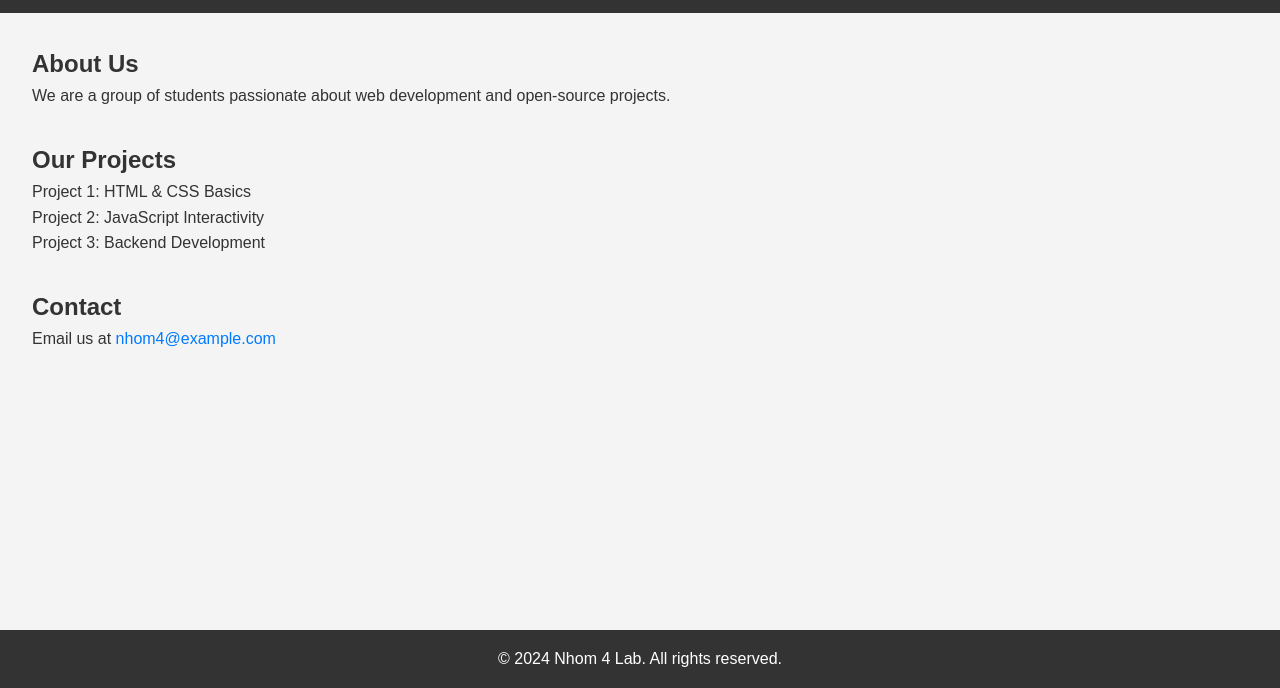
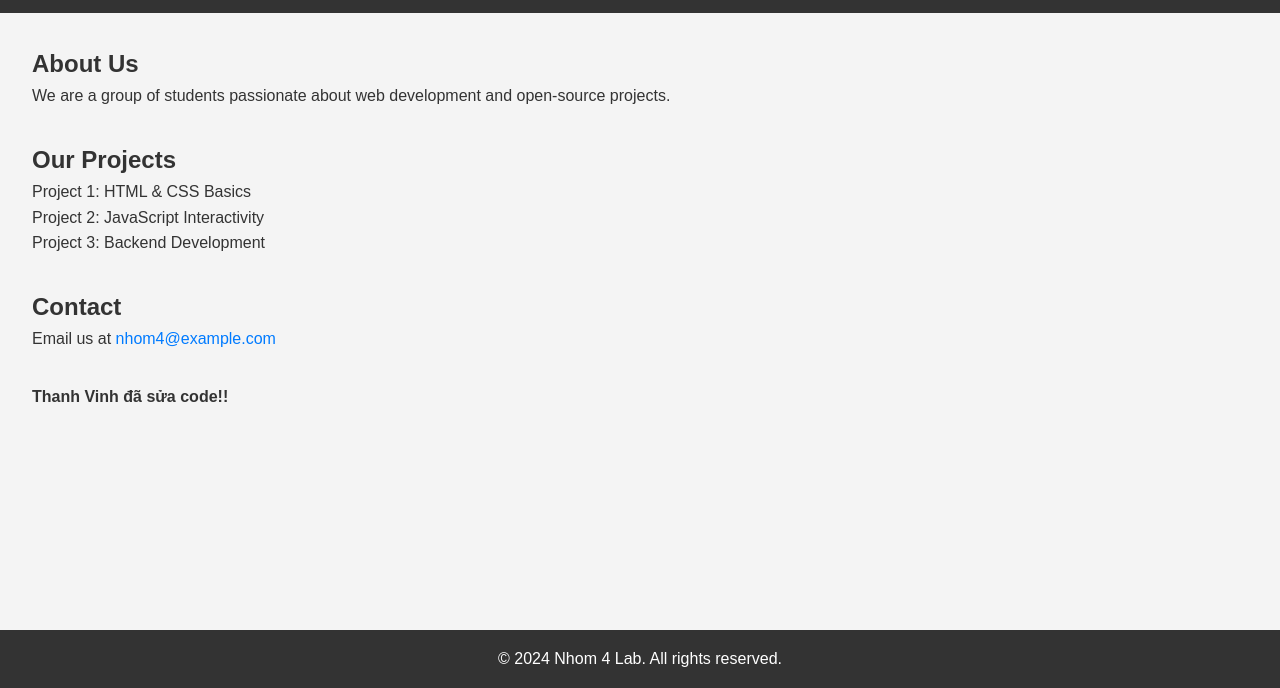
Before and after one commit to nguyenthuytruc/LabGit2, a plain HTML site: page index.html in a window 1280 px wide. Shown: the part 112-800 px from the top of the page. Drawn offline with Linux system fonts and the light colour scheme.

Commit message:
Thanh Vinh commit

```diff
--- a/index.html
+++ b/index.html
@@ -35,6 +35,7 @@
             <h2>Contact</h2>
             <p>Email us at <a href="mailto:nhom4@example.com">nhom4@example.com</a></p>
         </section>
+        <h4 class="title">Thanh Vinh đã sửa code!!</h4>
     </main>
     <footer>
         <p>&copy; 2024 Nhom 4 Lab. All rights reserved.</p>
--- a/styles.css
+++ b/styles.css
@@ -63,3 +63,7 @@ a {
 a:hover {
     color: #0056b3;
 }
+
+.title {
+    text-color: red;
+}
```
